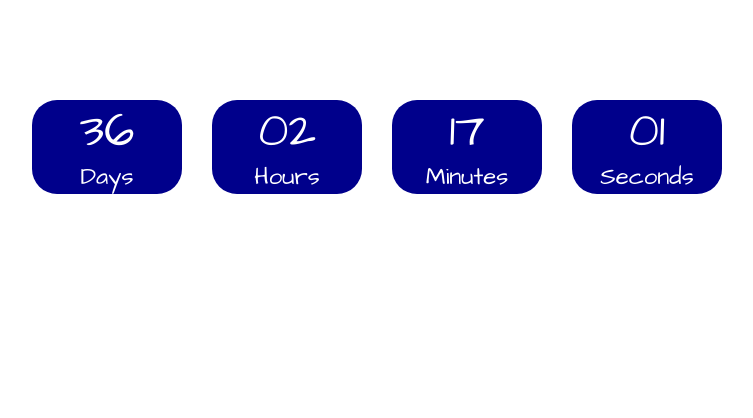
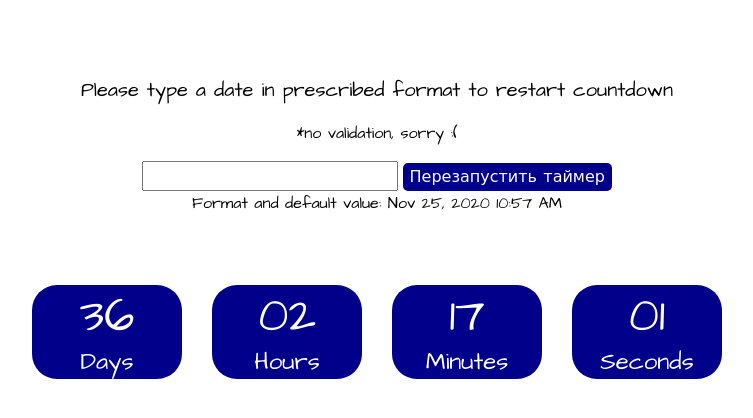
Before and after one commit to AleksMkm/goit-js-hw-11-timer, a website built with Parcel: page src/index.html in a window 1280 px wide. Shown: the whole page, without its empty margins (263-1016 px from the left). Built offline with nearby package versions, Linux system fonts and the light colour scheme.

Commit message:
adds custom date input

```diff
--- a/src/index.html
+++ b/src/index.html
@@ -22,6 +22,20 @@
     />
   </head>
   <body>
+    <div class="timer-date">
+      <p class="timer-text">
+        Please type a date in prescribed format to restart countdown
+      </p>
+      <p class="timer-text-desc">*no validation, sorry :(</p>
+      <div class="wrapper">
+        <input class="timer-input" id="timer-input" type="text" />
+        <button class="timer-btn">Перезапустить таймер</button>
+      </div>
+      <span class="timer-text-desc"
+        >Format and default value: Nov 25, 2020 10:57 AM</span
+      >
+    </div>
+
     <div class="timer" id="timer-1">
       <div class="field">
         <span class="value" data-value="days">11</span>
--- a/src/index.js
+++ b/src/index.js
@@ -69,3 +69,26 @@ const myTimer = new CountdownTimer({
 
 // запускаем при загрузке страницы
 window.onload = myTimer.start();
+
+// перезапуск таймера по кастомной дате
+
+const refs = {
+  inputEl: document.querySelector('#timer-input'),
+  btnEl: document.querySelector('.timer-btn'),
+};
+
+let inputValue = '';
+
+refs.inputEl.addEventListener('blur', onInputBlur);
+
+function onInputBlur(e) {
+  inputValue = e.target.value;
+}
+
+function updateTargetDateOnClick(e) {
+  myTimer.targetDate = new Date(inputValue);
+  console.log(myTimer.targetDate);
+  window.onload = myTimer.start();
+}
+
+refs.btnEl.addEventListener('click', updateTargetDateOnClick);
--- a/src/main.css
+++ b/src/main.css
@@ -2,7 +2,7 @@
   display: flex;
   justify-content: center;
 
-  padding: 100px 0 100px 0;
+  padding: 70px 0 0 0;
 }
 
 .field:not(:last-child) {
@@ -31,3 +31,31 @@
 .label {
   font-size: 24px;
 }
+
+.timer-date {
+  display: flex;
+  align-items: center;
+  flex-direction: column;
+
+  padding: 75px 0 0 0;
+}
+
+.timer-text {
+  font-family: 'Architects Daughter', cursive;
+  color: black;
+  font-size: 20px;
+}
+
+.timer-text-desc {
+  font-family: 'Architects Daughter', cursive;
+  color: black;
+}
+
+.timer-btn {
+  font-family: 'Architects Daughter', cursive;
+  color: white;
+  background-color: darkblue;
+
+  border: 1px solid transparent;
+  border-radius: 5px;
+}
```
